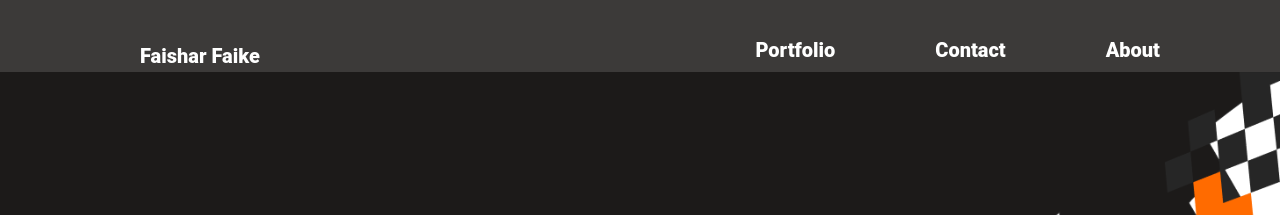
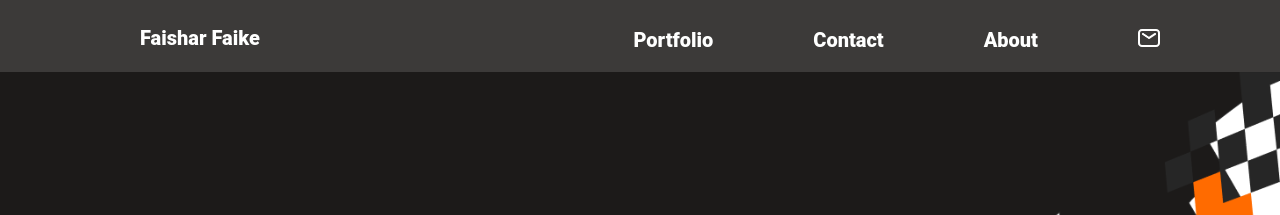
Before and after one commit to Robison-faike123/4ne-first, a website: page index.html in a window 1280 px wide. Shown: the top 215 px of the page. Drawn offline with Linux system fonts and the light colour scheme.

Commit message:
required changes fixed

```diff
--- a/index.html
+++ b/index.html
@@ -24,6 +24,7 @@
             <li><a href="#portfolio">Portfolio</a></li>
             <li><a href="#contact">Contact</a></li>
             <li><a href="#About">About</a></li>
+            <li><a href="#"><img src="images/message.png" alt=""></a></li>
        </ul>
         </div>
       </div>
--- a/styles.css
+++ b/styles.css
@@ -1008,6 +1008,7 @@ footer {
 
   .ToolBar {
     width: 100%;
+    align-items: center;
   }
 
   .nav-menu {
@@ -1017,11 +1018,13 @@ footer {
     align-items: center;
     gap: 100px;
     margin-right: 120px;
-    margin-top: -20px;
+    margin-top: -40px;
   }
 
   .Logo {
     margin-left: 120px;
+    z-index: 1;
+    margin-bottom: 40px;
   }
 
   .nav-menu li a {
@@ -1032,7 +1035,7 @@ footer {
     width: 100%;
     display: flex;
     gap: 1rem;
-    height: 850px;
+    height: 750px;
   }
 
   .image-headline {
@@ -1048,7 +1051,7 @@ footer {
   .content {
     display: flex;
     flex-direction: row-reverse;
-    padding-top: 250px;
+    padding-top: 100px;
   }
 
   .split {
@@ -1166,7 +1169,6 @@ footer {
     background-repeat: no-repeat;
     height: 435px;
     width: 369px;
-    margin-top: 20px;
   }
 
   #w5 {
```
